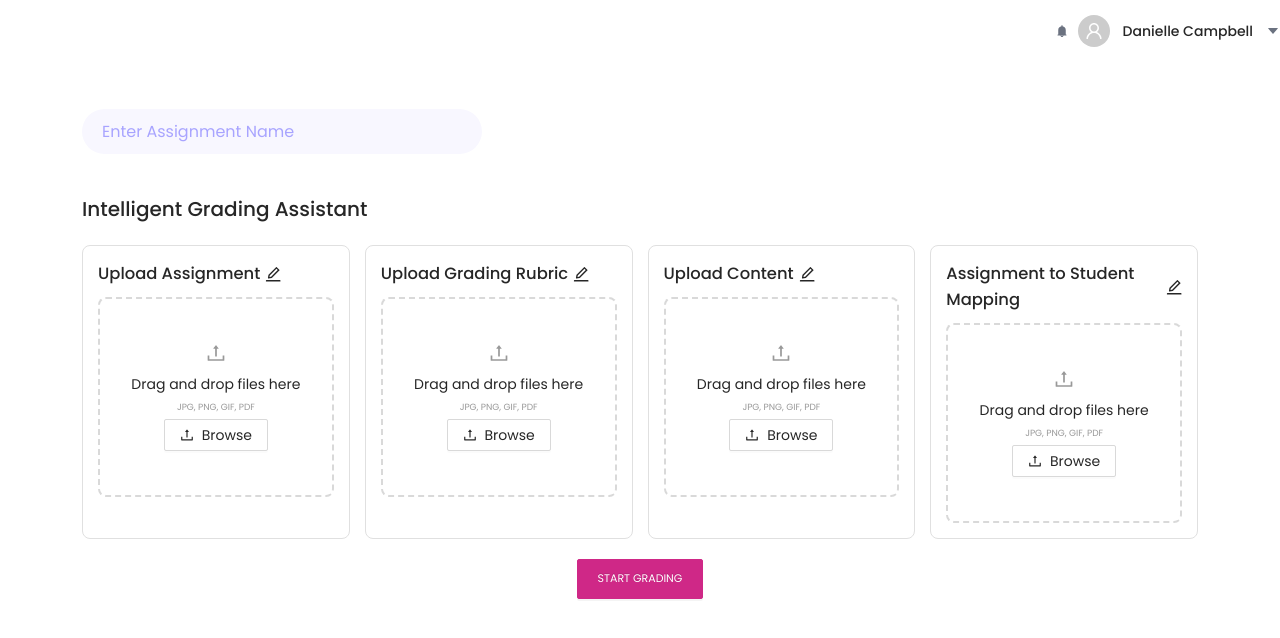
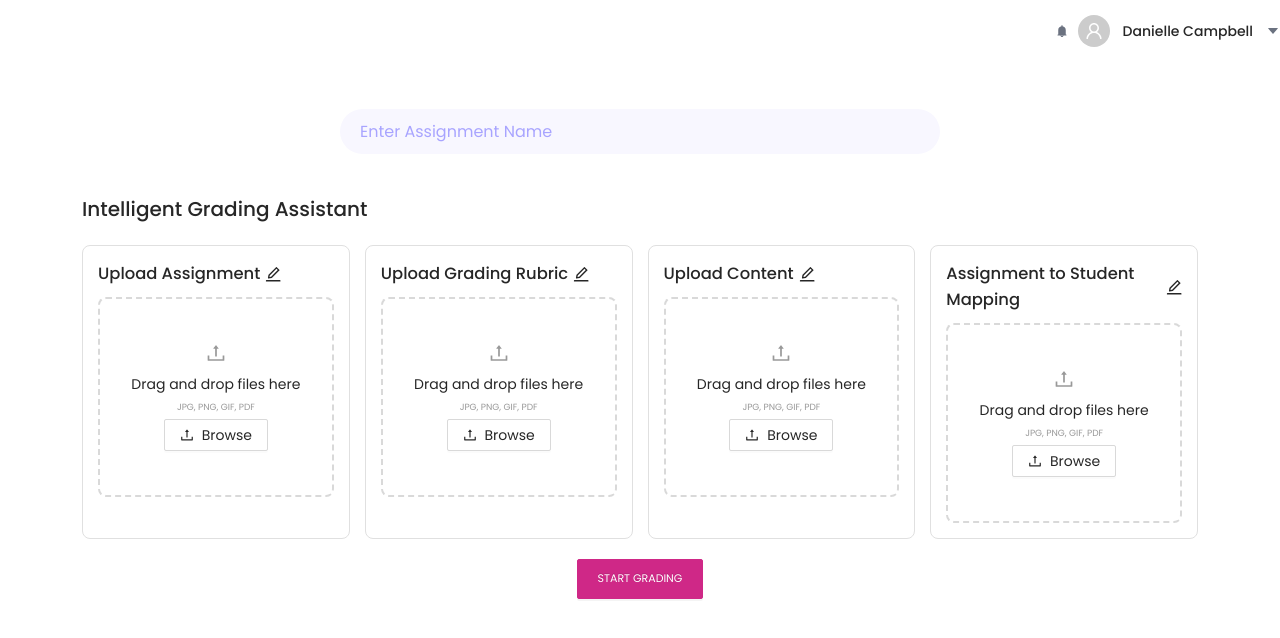
Before and after one commit to gopisuresh-dev2prod/grading-assistant, a React (Create React App) app: page /modify-assignment in a window 1280 px wide. Shown: the top 638 px of the page. Built offline with nearby package versions, Linux system fonts and the light colour scheme; sample sign-in values are in the browser's storage.

Commit message:
update ModifyAssignmentPage.scss

```diff
--- a/src/Pages/ModifyAssignmentPage/ModifyAssignmentPage.scss
+++ b/src/Pages/ModifyAssignmentPage/ModifyAssignmentPage.scss
@@ -12,7 +12,7 @@ overflow: auto;
     display: flex;
     gap: 1rem;
     margin-bottom: 2rem;
-
+justify-content: center;
     .assignment-name-input {
       background-color: #f8f7ff;
       border: none;
@@ -21,7 +21,7 @@ overflow: auto;
       font-size: 16px;
       color: #6c63ff;
       width: 100%;
-      max-width: 400px;
+      width: 600px;
       margin-bottom: 20px;
 
       &::placeholder {
```
